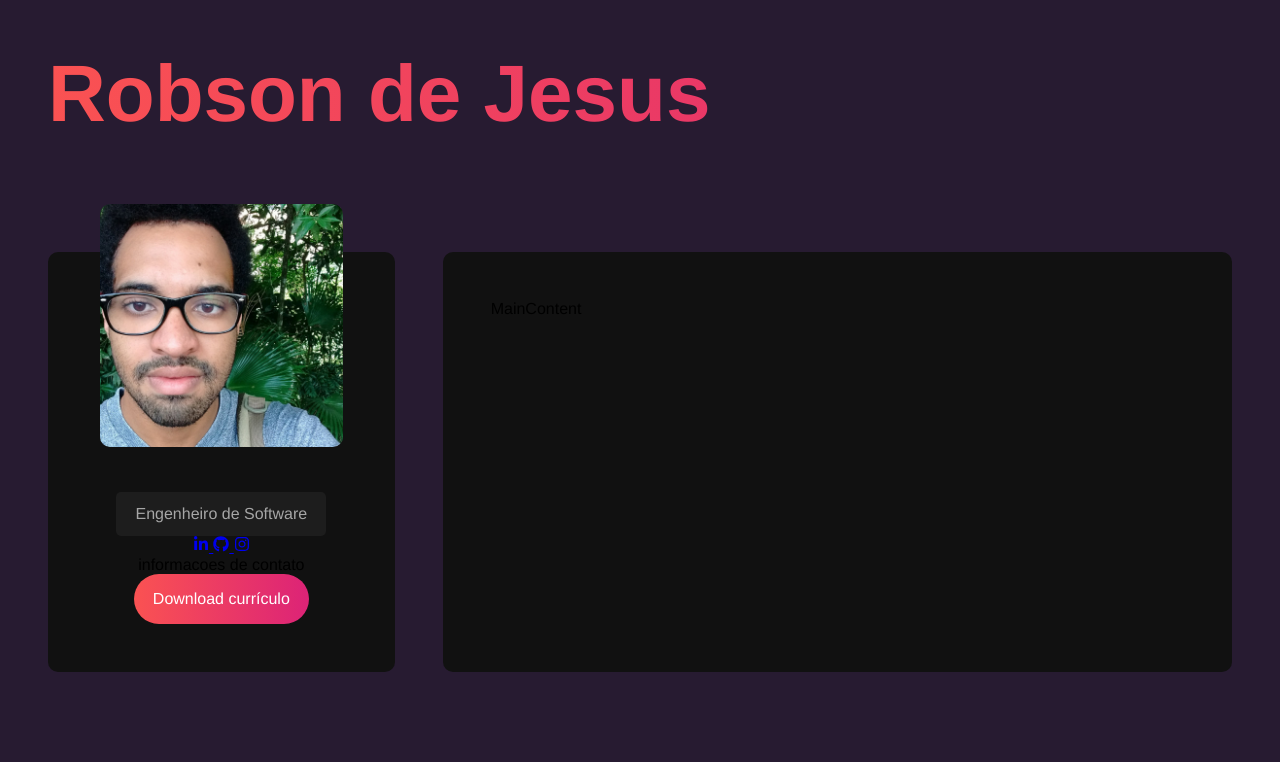
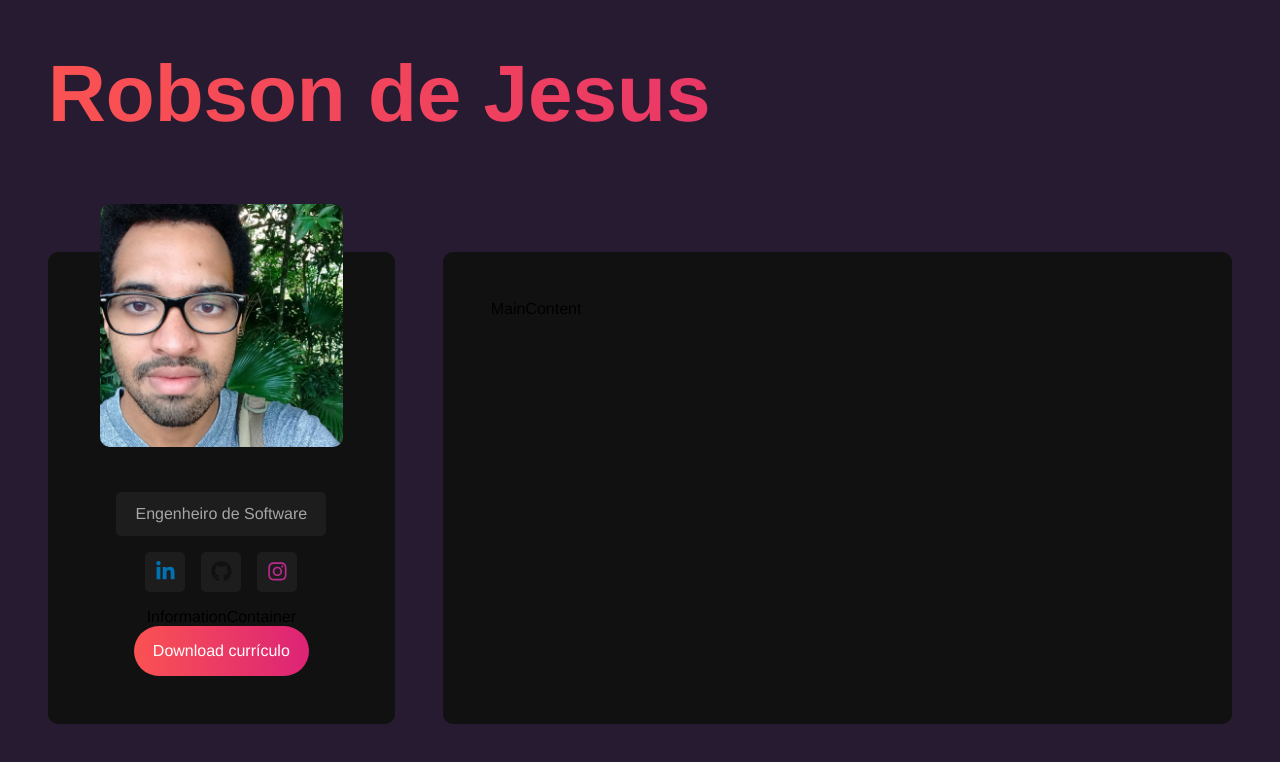
Before and after one commit to robsondejesus1996/My-Portfolio-ReactJS, a React (Vite) app in the folder my-portfolio-project/: page / in a window 1280 px wide. Shown: the top 762 px of the page. Built offline with nearby package versions, Linux system fonts and the light colour scheme.

Commit message:
Criação de novo componente de container

```diff
--- /dev/null
+++ b/my-portfolio-project/src/components/InformationContainer.tsx
@@ -0,0 +1,7 @@
+const InformationContainer = () =>{
+    return (
+        <div>InformationContainer</div>
+    )
+}
+
+export default InformationContainer
--- a/my-portfolio-project/src/components/Sidebar.tsx
+++ b/my-portfolio-project/src/components/Sidebar.tsx
@@ -1,5 +1,6 @@
 import SocialNetworks from './SocialNetworks'
 import Avatar from '../img/eu.jpg'
+import InformationContainer from "./InformationContainer"
 
 import '../styles/components/sidebar.sass'
 
@@ -11,7 +12,7 @@ const Sidebar = () => {
 
             <p className="title">Engenheiro de Software</p>
             <SocialNetworks/>
-            <p>informacoes de contato</p>
+            <InformationContainer />
             <a href="" className="btn">
                 Download currículo
             </a>
--- a/my-portfolio-project/src/styles/components/socialnetworks.sass
+++ b/my-portfolio-project/src/styles/components/socialnetworks.sass
@@ -0,0 +1,30 @@
+@use '../variables'
+@use '../mixins'
+
+
+#social-networks
+    @include mixins.center
+    gap: 1rem
+    margin: 1rem 0
+
+.social-btn
+    padding: .6rem
+    background-color: variables.$bg-color-secondary
+    border-radius: variables.$card-border-radius
+    color: #333
+    font-size: 1.3rem
+    @include mixins.center
+
+#linkedin
+    color: #0072B1
+
+#github
+    color: #111
+
+#instagram
+    color: #bc2a8d
+
+:hover
+    backgroubd: variables.$gradient
+    > svg
+        color: variables.$text-color
--- a/my-portfolio-project/src/styles/mixins.sass
+++ b/my-portfolio-project/src/styles/mixins.sass
@@ -1,4 +1,9 @@
 @use 'variables'
+
+@mixin center
+    display: flex
+    justify-content: center
+    align-items: center
 
 @mixin btn
     padding: 1rem 1.2rem
```
